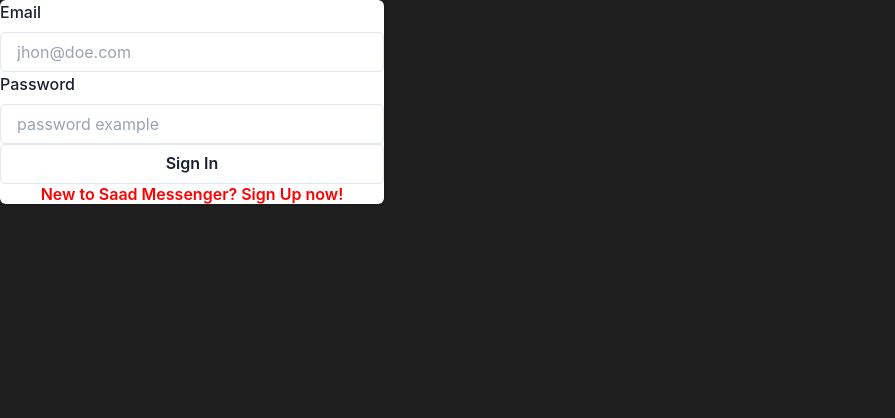
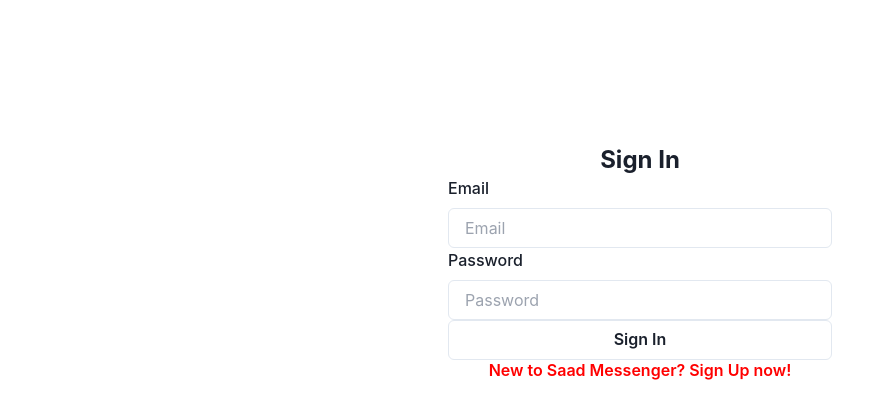
Before and after one commit to Craper16/Messenger-App-FE-React, a React (Vite) app: page / in a window 1280 px wide. Shown: the top 418 px of the page, without its empty margins (0-895 px from the left). Built offline with nearby package versions, Linux system fonts and the light colour scheme.

Commit message:
starting sign in design

```diff
--- a/index.html
+++ b/index.html
@@ -6,7 +6,7 @@
     <meta name="viewport" content="width=device-width, initial-scale=1.0" />
     <title>Vite + React + TS</title>
   </head>
-  <body style="background-color: #1f1f1f;">
+  <body>
     <div id="root"></div>
     <script type="module" src="/src/main.tsx"></script>
   </body>
--- a/src/pages/auth/Signin.tsx
+++ b/src/pages/auth/Signin.tsx
@@ -44,34 +44,36 @@ export default function Signin() {
         isValid,
         touched,
       }) => (
-        <Form className="align-bottom justify-end mr-auto w-96 h-80">
-          <Card>
+        <Form className='flex flex-col mr-auto ml-auto mt-36 w-96'>
+          <Text className='font-bold text-center text-2xl'>Sign In</Text>
           <FormControl isInvalid={!!errors.email && touched.email}>
             <FormLabel>Email</FormLabel>
             <Input
-                id="email"
-                type="text"
-                placeholder="jhon@doe.com"
+              id='email'
+              type='text'
+              placeholder='Email'
               value={values.email}
               onChange={handleChange('email')}
               onBlur={handleBlur('email')}
+              textColor='#1f1f1f'
             />
             <FormErrorMessage>{errors.email}</FormErrorMessage>
           </FormControl>
           <FormControl isInvalid={!!errors.password && touched.password}>
             <FormLabel>Password</FormLabel>
             <Input
-                id="password"
-                type="password"
-                placeholder="password example"
+              id='password'
+              type='password'
+              placeholder='Password'
               value={values.password}
               onChange={handleChange('password')}
               onBlur={handleBlur('password')}
+              textColor='#1f1f1f'
             />
             <FormErrorMessage>{errors.password}</FormErrorMessage>
           </FormControl>
           <Button
-              variant="outline"
+            variant='outline'
             disabled={isLoading || !isValid}
             onClick={() => handleSubmit()}
           >
@@ -82,13 +84,9 @@ export default function Signin() {
               {(error as { message: string; status: number })?.message}
             </Text>
           )}
-            <Button
-              variant="link"
-              color="red"
-            >
+          <Button variant='link' color='red'>
             New to Saad Messenger? Sign Up now!
           </Button>
-          </Card>
         </Form>
       )}
     </Formik>
```
Lines whose indentation alone changed are shown as unchanged.
